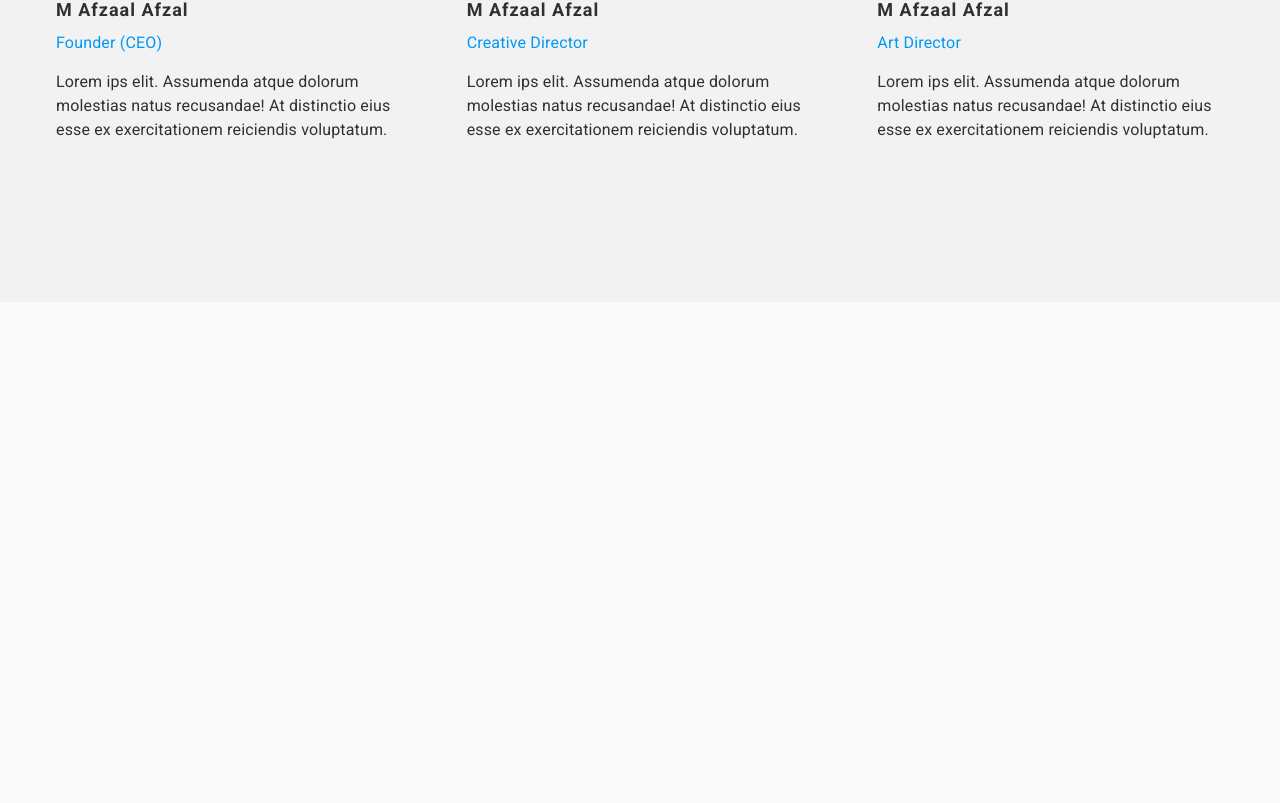
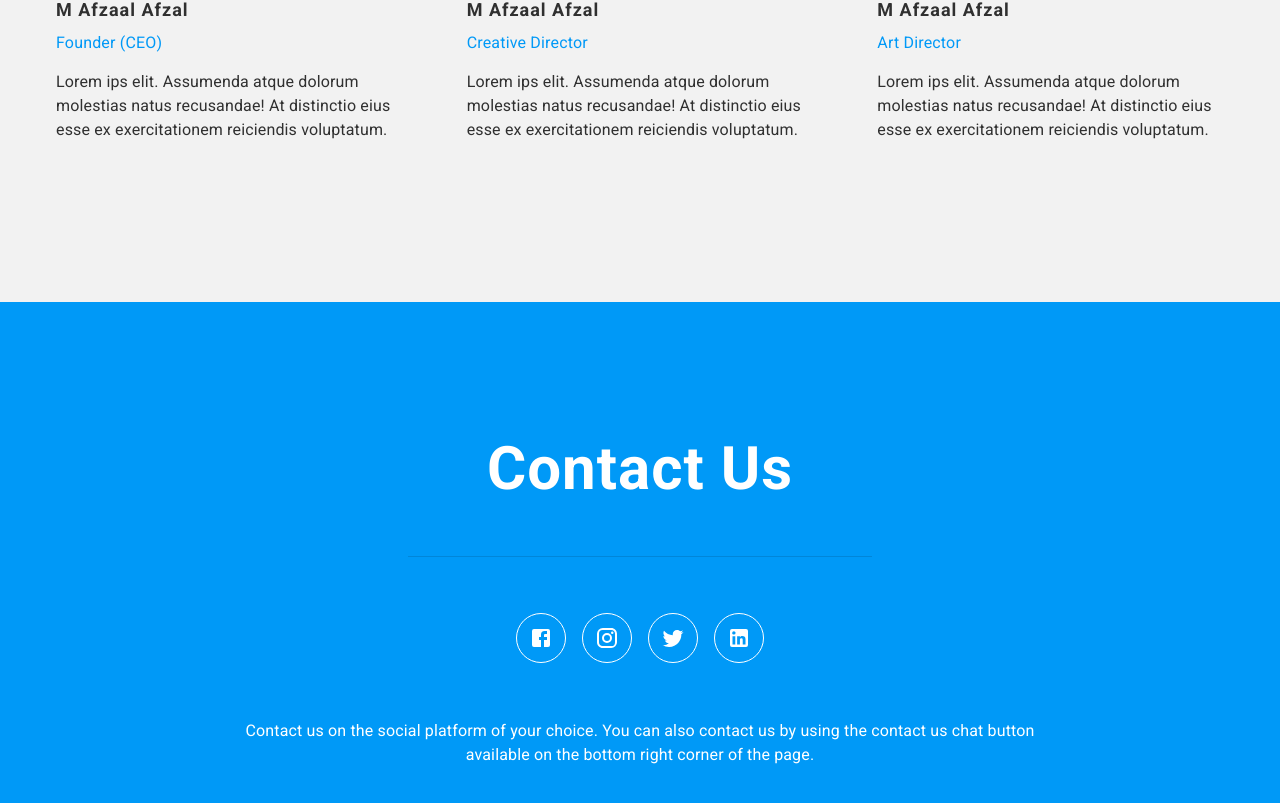
Before and after one commit to M-Afzaal-Afzal/cyber-security, a Next.js app: page / in a window 1280 px wide. Shown: the part 4636-5439 px from the top of the page. Before the commit the page ends 4938 px from the top, so only its background shows below. Built offline with nearby package versions, Linux system fonts and the light colour scheme.

Commit message:
Contact Us section updated

```diff
--- a/pages/index.js
+++ b/pages/index.js
@@ -5,6 +5,7 @@ import FeatureSection from "../src/components/FeatureSection/FeatureSection";
 import HelpSection from "../src/components/HelpSection/HelpSection";
 import WorkSection from "../src/components/WorkSection/WorkSection";
 import TeamSection from "../src/components/TeamSection/TeamSection";
+import ContactusSection from "../src/components/ContactusSection/ContactusSection";
 
 const Index = () => {
     return (
@@ -14,6 +15,7 @@ const Index = () => {
             <HelpSection/>
             <WorkSection/>
             <TeamSection/>
+            <ContactusSection/>
         </Box>
     );
 }
--- /dev/null
+++ b/src/components/ContactusSection/ContactusSection.js
@@ -0,0 +1,81 @@
+import React from 'react';
+import {Box, Container, IconButton, makeStyles, Typography} from "@material-ui/core";
+import HeadingWithDivider from "../Universal/HeadingWithDivider";
+import {Facebook, Instagram, LinkedIn, Twitter} from "@material-ui/icons";
+
+const useStyles = makeStyles(theme => ({
+    contactusSection: {
+        background: theme.palette.primary.main,
+        padding: '8rem 0'
+    },
+    contactTextContainer: {
+        maxWidth: '50rem',
+        margin: '3rem auto 0'
+    },
+    contactText: {
+        color: 'white'
+    },
+    iconsContainer: {
+        display: 'flex',
+        justifyContent: 'center',
+        alignItems: 'center',
+    },
+    iconContainer: {
+        padding: '.5rem',
+    },
+    icon: {
+        color: 'white',
+        border: '1px solid white'
+    }
+}))
+
+const ContactusSection = () => {
+
+    const classes = useStyles();
+
+    return (
+        <Box className={classes.contactusSection}>
+            <Container maxWidth={'lg'}>
+
+                <Box>
+                    <HeadingWithDivider white heading={'Contact Us'}/>
+                </Box>
+
+                <Box className={classes.iconsContainer}>
+                    <Box className={classes.iconContainer}>
+                        <IconButton className={classes.icon} aria-label="facebook">
+                            <Facebook/>
+                        </IconButton>
+                    </Box>
+                    <Box className={classes.iconContainer}>
+                        <IconButton className={classes.icon} aria-label="facebook">
+                            <Instagram/>
+                        </IconButton>
+                    </Box>
+                    <Box className={classes.iconContainer}>
+                        <IconButton className={classes.icon} aria-label="facebook">
+                            <Twitter/>
+                        </IconButton>
+                    </Box>
+                    <Box className={classes.iconContainer}>
+                        <IconButton className={classes.icon} aria-label="facebook">
+                            <LinkedIn/>
+                        </IconButton>
+                    </Box>
+
+                </Box>
+
+                <Box className={classes.contactTextContainer}>
+                    <Typography align={'center'} className={classes.contactText} variant={'body1'}>
+                        Contact us on the social platform of your choice. You can also contact us by using the contact
+                        us chat button available on the bottom right corner of the page.
+                    </Typography>
+                </Box>
+
+
+            </Container>
+        </Box>
+    );
+};
+
+export default ContactusSection;
--- a/src/components/Universal/HeadingWithDivider.js
+++ b/src/components/Universal/HeadingWithDivider.js
@@ -10,12 +10,12 @@ const useStyles = makeStyles(theme => ({
     },
 }))
 
-const HeadingWithDivider = ({heading}) => {
+const HeadingWithDivider = ({heading,white}) => {
     const classes = useStyles();
     return (
         <>
             <Box>
-                <Typography variant={'h1'} align={'center'}>{heading}</Typography>
+                <Typography variant={'h1'} style={{color: white ? 'white': ''}} align={'center'}>{heading}</Typography>
             </Box>
             {/*divider*/}
             <Box className={classes.dividerContainer}>
```
